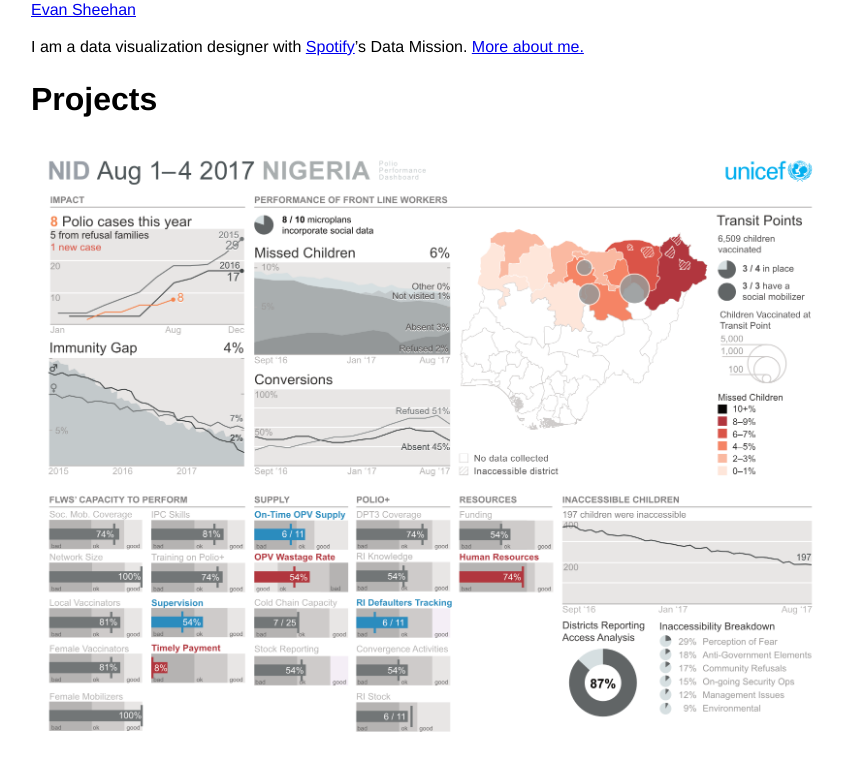
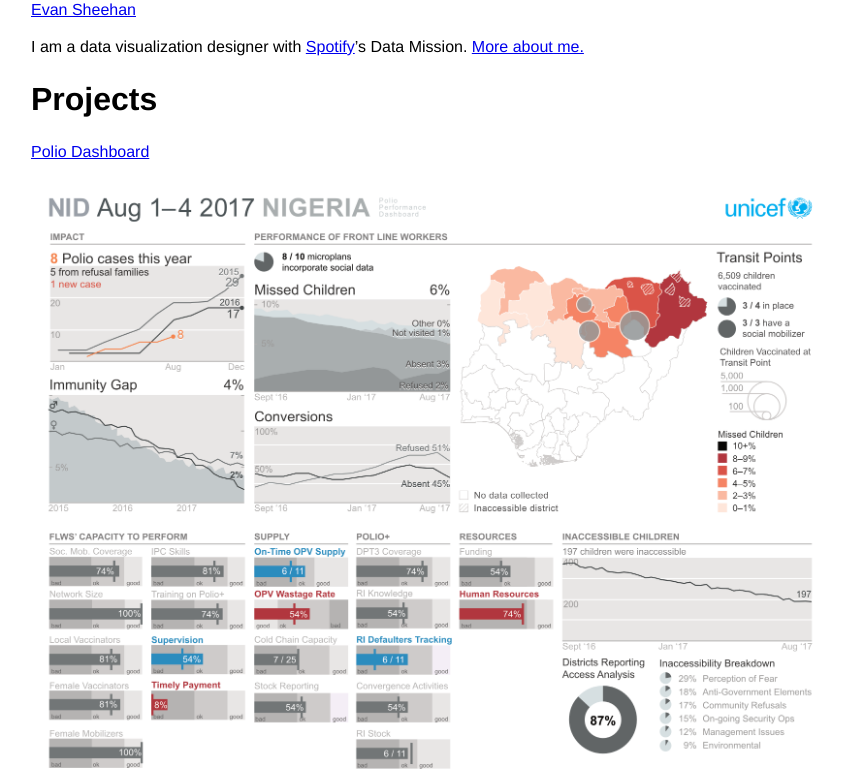
Before and after one commit to darthmall/darthmall.github.io, a Jekyll site: the page built from index.md, in a window 1280 px wide. Shown: the top 783 px of the page, without its empty margins (209-1053 px from the left). Built offline with Jekyll 4.4.1, drawn with Linux system fonts in a browser that asks for light colours.

Commit message:
Place titles above the images

```diff
--- a/_layouts/home.html
+++ b/_layouts/home.html
@@ -8,8 +8,8 @@
 {% for project in projects %}
   <li class="grid-item">
     <a href="{{ project.url }}">
+      <p>{{ project.title }}</p>
       <img src="{{ project.thumbnail | relative_url }}" alt="">
-      <p>{{ project.title }}</p>
     </a>
   </li>
 {% endfor %}
```
